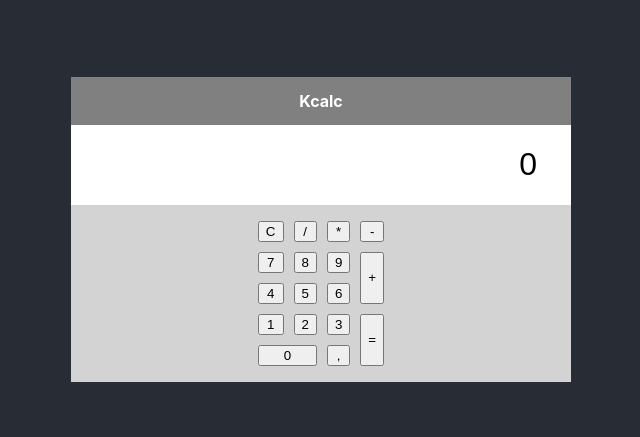
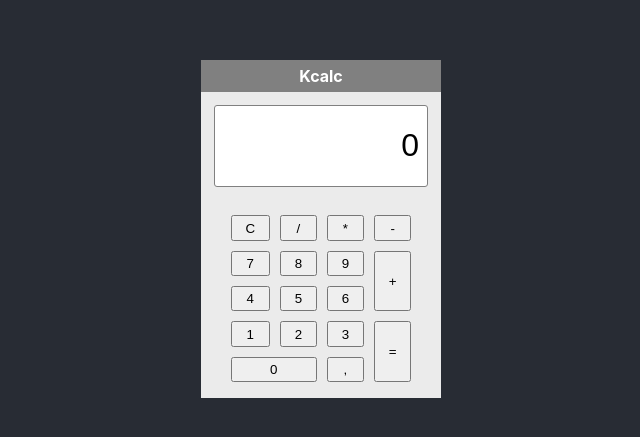
Before and after one commit to saniagarciadev/calculator, a React (Create React App) app: page / in a window 1280 px wide. Shown: the part 171-608 px from the top of the page, without its empty margins (319-959 px from the left). Built offline with nearby package versions, Linux system fonts and the light colour scheme.

Commit message:
improve style

```diff
--- a/src/App.css
+++ b/src/App.css
@@ -10,9 +10,8 @@
 }
 
 .Calculator {
-  width: 500px;
   min-height: 10rem;
-  background-color: lightgray;
+  background-color: rgb(235, 235, 235);
   display: flex;
   flex-direction: column;
   align-items: center;
@@ -20,7 +19,7 @@
 
 .Header {
   width: 100%;
-  height: 3rem;
+  height: 2rem;
   font-size: 1rem;
   background-color: grey;
   display: flex;
@@ -35,10 +34,12 @@
 }
 
 .Display {
-  width: 100%;
-  max-width: -webkit-fill-available;
+  width: 200px;
   height: 80px;
-  padding: 0 2rem;
+  padding: 0 0.4rem;
+  margin: 0.8rem;
+  border-radius: 3px;
+  border: 1px solid gray;
   font-size: 1rem;
   text-align: right;
   color: black;
@@ -74,3 +75,7 @@
     margin: 0;
   } */
 }
+
+button {
+padding: 0.2rem 0.8rem;
+}
```
